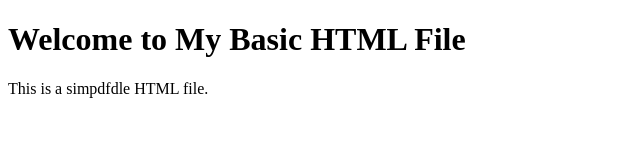
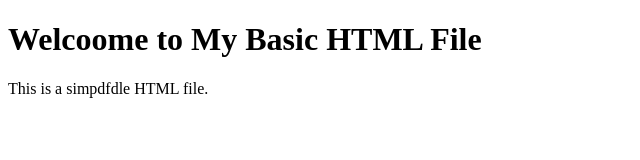
Before and after one commit to a47741753/Project, a plain HTML site: page index.html in a window 1280 px wide. Shown: the whole page, without its empty margins (0-640 px from the left). Drawn offline with Linux system fonts and the light colour scheme.

Commit message:
Update index.html

```diff
--- a/index.html
+++ b/index.html
@@ -4,7 +4,7 @@
     <title>My Basic HTML File</title>
 </head>
 <body>
-    <h1>Welcome to My Basic HTML File</h1>
+    <h1>Welcoome to My Basic HTML File</h1>
     <p>This is a simpdfdle HTML file.</p>
 </body>
 </html>
```
